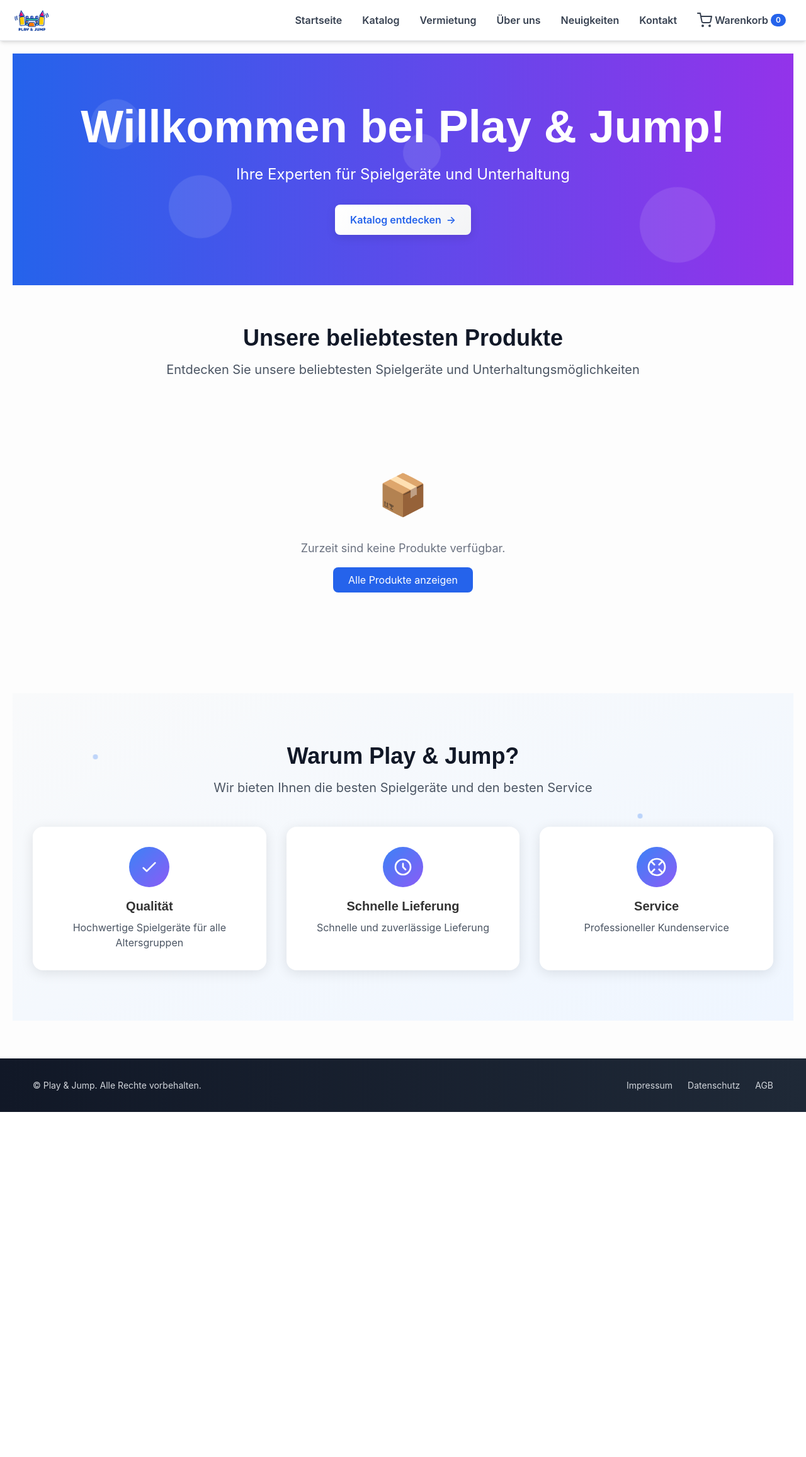
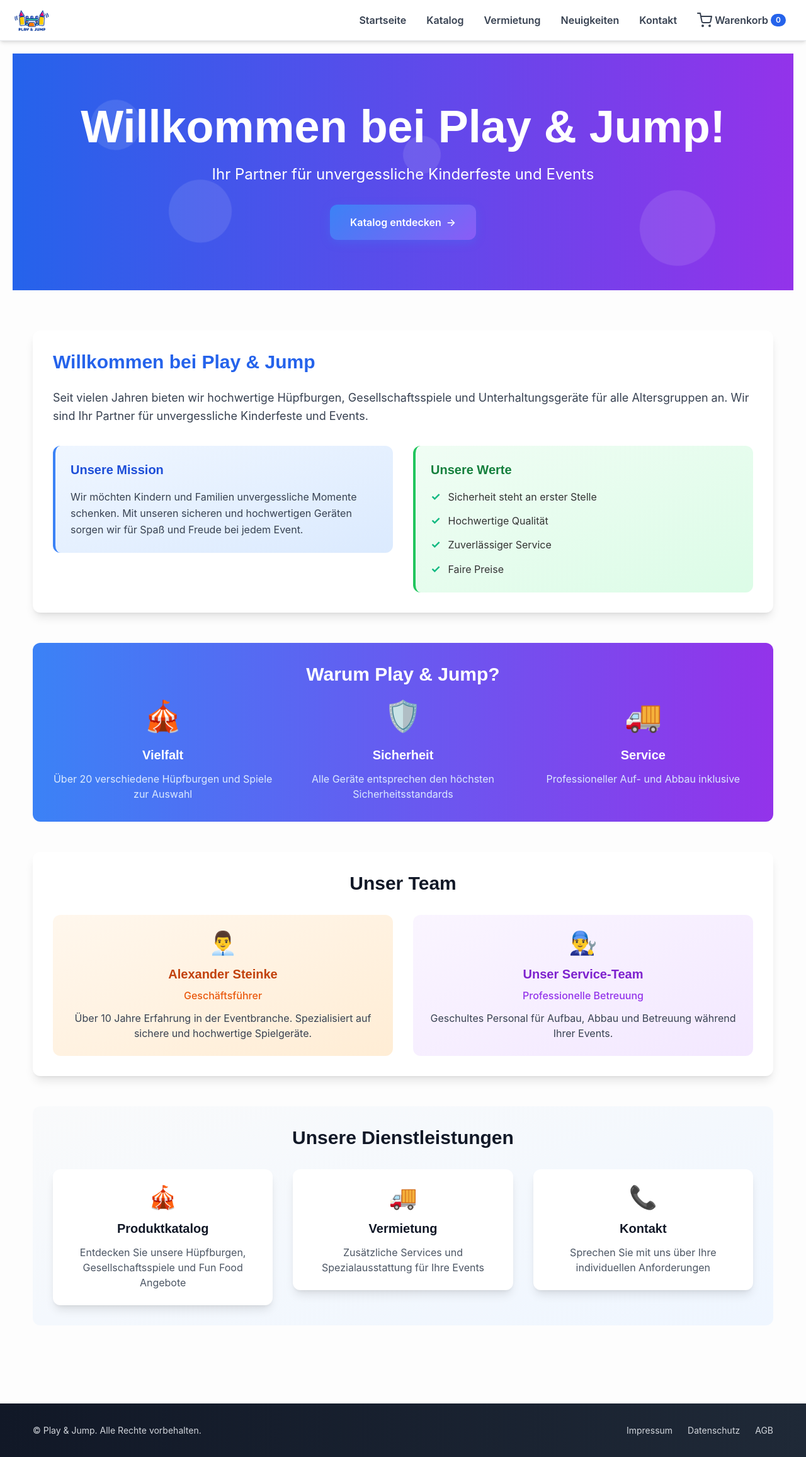
Before and after one commit to MitrofanovDm89/PlayAndJump, a Django app: page / in a window 1280 px wide. Shown: the whole page at 63% size. Before the commit the page ends 1766 px from the top, so only its background shows below. Run offline with Django 5.2, Linux system fonts and the light colour scheme; data that the repository does not hold is empty; some libraries are stand-ins or nearby versions.

Commit message:
refactor: перенести Über Uns на главную страницу и убрать дублирование контента

```diff
--- a/main/templates/main/home.html
+++ b/main/templates/main/home.html
@@ -19,7 +19,7 @@
   <div class="max-w-7xl mx-auto px-4 sm:px-6 lg:px-8 text-center relative z-10">
     <h1 class="text-5xl md:text-7xl font-bold mb-6 animate-fade-in-up">Willkommen bei Play & Jump!</h1>
     <p class="text-xl md:text-2xl mb-8 max-w-3xl mx-auto animate-fade-in-up-delay">
-      Ihre Experten für Spielgeräte und Unterhaltung
+      Ihr Partner für unvergessliche Kinderfeste und Events
     </p>
     <div class="animate-fade-in-up-delay-2">
       <a href="/katalog/" class="cta-button primary-btn">
@@ -30,110 +30,128 @@
   </div>
 </div>
 
-<!-- Featured Products Section -->
+<!-- Main Content -->
 <div class="max-w-7xl mx-auto px-4 sm:px-6 lg:px-8 py-16">
-  <div class="text-center mb-12">
-    <h2 class="text-4xl font-bold text-gray-900 mb-4 animate-on-scroll">Unsere beliebtesten Produkte</h2>
-    <p class="text-xl text-gray-600 max-w-3xl mx-auto animate-on-scroll-delay">
-      Entdecken Sie unsere beliebtesten Spielgeräte und Unterhaltungsmöglichkeiten
+  <!-- Welcome Section -->
+  <div class="bg-white rounded-xl shadow-lg p-8 mb-12 animate-on-scroll">
+    <h2 class="text-3xl font-bold mb-6 text-blue-600">Willkommen bei Play & Jump</h2>
+    <p class="text-lg mb-8 text-gray-700 leading-relaxed">
+      Seit vielen Jahren bieten wir hochwertige Hüpfburgen, Gesellschaftsspiele und Unterhaltungsgeräte
+      für alle Altersgruppen an. Wir sind Ihr Partner für unvergessliche Kinderfeste und Events.
     </p>
-  </div>
 
-  <div class="grid grid-cols-1 md:grid-cols-2 lg:grid-cols-3 gap-8">
-    {% for product in featured %}
-      <div class="product-card animate-on-scroll" data-delay="{{ forloop.counter0|add:0 }}">
-        <div class="bg-white rounded-xl shadow-lg overflow-hidden hover:shadow-2xl transition-all duration-500 transform hover:-translate-y-2">
-          <a href="{% url 'product_detail' slug=product.slug %}">
-            {% if product.image %}
-              <div class="card-image-container">
-                <img src="{{ product.image.url }}"
-                     alt="{{ product.title }}"
-                     class="w-full h-48 object-cover object-center transition-transform duration-500 hover:scale-110">
-                <div class="card-overlay">
-                  <div class="price-badge">{{ product.price }} €</div>
-                </div>
-              </div>
-            {% endif %}
-            <div class="p-6">
-              <h3 class="text-xl font-semibold text-gray-900 mb-2">{{ product.title }}</h3>
-              <p class="text-2xl font-bold text-blue-600">{{ product.price }} €</p>
-              <div class="mt-4">
-                <span class="details-btn">Details ansehen →</span>
-              </div>
-            </div>
-          </a>
+    <div class="grid md:grid-cols-2 gap-8 mt-8">
+      <div class="mission-card animate-on-scroll">
+        <div class="bg-gradient-to-br from-blue-50 to-blue-100 p-6 rounded-xl border-l-4 border-blue-500">
+          <h3 class="text-xl font-semibold mb-4 text-blue-700">Unsere Mission</h3>
+          <p class="text-gray-700 leading-relaxed">
+            Wir möchten Kindern und Familien unvergessliche Momente schenken.
+            Mit unseren sicheren und hochwertigen Geräten sorgen wir für Spaß und Freude bei jedem Event.
+          </p>
         </div>
       </div>
-    {% empty %}
-      <div class="col-span-full text-center py-12 animate-on-scroll">
-        <div class="empty-state">
-          <div class="empty-icon">📦</div>
-          <p class="text-gray-500 text-lg">Zurzeit sind keine Produkte verfügbar.</p>
-          <a href="/katalog/" class="mt-4 inline-block bg-blue-600 text-white px-6 py-2 rounded-lg hover:bg-blue-700 transition-all duration-300 transform hover:scale-105">
-            Alle Produkte anzeigen
-          </a>
+
+      <div class="values-card animate-on-scroll">
+        <div class="bg-gradient-to-br from-green-50 to-green-100 p-6 rounded-xl border-l-4 border-green-500">
+          <h3 class="text-xl font-semibold mb-4 text-green-700">Unsere Werte</h3>
+          <ul class="space-y-3">
+            <li class="flex items-center">
+              <span class="check-icon">✓</span>
+              <span class="ml-3">Sicherheit steht an erster Stelle</span>
+            </li>
+            <li class="flex items-center">
+              <span class="check-icon">✓</span>
+              <span class="ml-3">Hochwertige Qualität</span>
+            </li>
+            <li class="flex items-center">
+              <span class="check-icon">✓</span>
+              <span class="ml-3">Zuverlässiger Service</span>
+            </li>
+            <li class="flex items-center">
+              <span class="check-icon">✓</span>
+              <span class="ml-3">Faire Preise</span>
+            </li>
+          </ul>
         </div>
       </div>
-    {% endfor %}
-  </div>
-</div>
-
-<!-- Features Section with Motion Design -->
-<div class="bg-gradient-to-br from-gray-50 to-blue-50 py-20 relative overflow-hidden">
-  <!-- Animated background elements -->
-  <div class="absolute inset-0">
-    <div class="moving-dots">
-      <div class="dot dot-1"></div>
-      <div class="dot dot-2"></div>
-      <div class="dot dot-3"></div>
-      <div class="dot dot-4"></div>
-      <div class="dot dot-5"></div>
     </div>
   </div>
 
-  <div class="max-w-7xl mx-auto px-4 sm:px-6 lg:px-8 relative z-10">
-    <div class="text-center mb-12">
-      <h2 class="text-4xl font-bold text-gray-900 mb-4 animate-on-scroll">Warum Play & Jump?</h2>
-      <p class="text-xl text-gray-600 max-w-3xl mx-auto animate-on-scroll-delay">
-        Wir bieten Ihnen die besten Spielgeräte und den besten Service
-      </p>
+  <!-- Why Choose Us Section -->
+  <div class="bg-gradient-to-r from-blue-500 to-purple-600 text-white rounded-xl p-8 mb-12 animate-on-scroll">
+    <h2 class="text-3xl font-bold mb-8 text-center">Warum Play & Jump?</h2>
+    <div class="grid md:grid-cols-3 gap-8">
+      <div class="feature-card text-center">
+        <div class="text-5xl mb-4 animate-bounce">🎪</div>
+        <h3 class="text-xl font-semibold mb-3">Vielfalt</h3>
+        <p class="text-blue-100">Über 20 verschiedene Hüpfburgen und Spiele zur Auswahl</p>
+      </div>
+      <div class="feature-card text-center">
+        <div class="text-5xl mb-4 animate-bounce">🛡️</div>
+        <h3 class="text-xl font-semibold mb-3">Sicherheit</h3>
+        <p class="text-blue-100">Alle Geräte entsprechen den höchsten Sicherheitsstandards</p>
+      </div>
+      <div class="feature-card text-center">
+        <div class="text-5xl mb-4 animate-bounce">🚚</div>
+        <h3 class="text-xl font-semibold mb-3">Service</h3>
+        <p class="text-blue-100">Professioneller Auf- und Abbau inklusive</p>
+      </div>
     </div>
+  </div>
 
-    <div class="grid grid-cols-1 md:grid-cols-3 gap-8">
-      <div class="feature-card animate-on-scroll">
-        <div class="text-center">
-          <div class="feature-icon">
-            <svg class="w-8 h-8 text-white" fill="none" stroke="currentColor" viewBox="0 0 24 24">
-              <path stroke-linecap="round" stroke-linejoin="round" stroke-width="2" d="M5 13l4 4L19 7"></path>
-            </svg>
-          </div>
-          <h3 class="text-xl font-semibold mb-2">Qualität</h3>
-          <p class="text-gray-600">Hochwertige Spielgeräte für alle Altersgruppen</p>
+  <!-- Team Section -->
+  <div class="bg-white rounded-xl shadow-lg p-8 mb-12 animate-on-scroll">
+    <h2 class="text-3xl font-bold mb-8 text-center text-gray-900">Unser Team</h2>
+    <div class="grid md:grid-cols-2 gap-8">
+      <div class="team-card">
+        <div class="bg-gradient-to-br from-orange-50 to-orange-100 p-6 rounded-xl text-center">
+          <div class="text-4xl mb-4">👨‍💼</div>
+          <h3 class="text-xl font-semibold mb-2 text-orange-700">Alexander Steinke</h3>
+          <p class="text-orange-600 font-medium">Geschäftsführer</p>
+          <p class="text-gray-700 mt-3">
+            Über 10 Jahre Erfahrung in der Eventbranche.
+            Spezialisiert auf sichere und hochwertige Spielgeräte.
+          </p>
         </div>
       </div>
-
-      <div class="feature-card animate-on-scroll" data-delay="200">
-        <div class="text-center">
-          <div class="feature-icon">
-            <svg class="w-8 h-8 text-white" fill="none" stroke="currentColor" viewBox="0 0 24 24">
-              <path stroke-linecap="round" stroke-linejoin="round" stroke-width="2" d="M12 8v4l3 3m6-3a9 9 0 11-18 0 9 9 0 0118 0z"></path>
-            </svg>
-          </div>
-          <h3 class="text-xl font-semibold mb-2">Schnelle Lieferung</h3>
-          <p class="text-gray-600">Schnelle und zuverlässige Lieferung</p>
+      <div class="team-card">
+        <div class="bg-gradient-to-br from-purple-50 to-purple-100 p-6 rounded-xl text-center">
+          <div class="text-4xl mb-4">👨‍🔧</div>
+          <h3 class="text-xl font-semibold mb-2 text-purple-700">Unser Service-Team</h3>
+          <p class="text-purple-600 font-medium">Professionelle Betreuung</p>
+          <p class="text-gray-700 mt-3">
+            Geschultes Personal für Aufbau, Abbau und Betreuung
+            während Ihrer Events.
+          </p>
         </div>
       </div>
+    </div>
+  </div>
 
-      <div class="feature-card animate-on-scroll" data-delay="400">
-        <div class="text-center">
-          <div class="feature-icon">
-            <svg class="w-8 h-8 text-white" fill="none" stroke="currentColor" viewBox="0 0 24 24">
-              <path stroke-linecap="round" stroke-linejoin="round" stroke-width="2" d="M18.364 5.636l-3.536 3.536m0 5.656l3.536 3.536M9.172 9.172L5.636 5.636m3.536 9.192L5.636 18.364M12 2.25a9.75 9.75 0 100 19.5 9.75 9.75 0 000-19.5z"></path>
-            </svg>
-          </div>
-          <h3 class="text-xl font-semibold mb-2">Service</h3>
-          <p class="text-gray-600">Professioneller Kundenservice</p>
-        </div>
+  <!-- Quick Links Section -->
+  <div class="bg-gradient-to-br from-gray-50 to-blue-50 rounded-xl p-8 animate-on-scroll">
+    <h2 class="text-3xl font-bold mb-8 text-center text-gray-900">Unsere Dienstleistungen</h2>
+    <div class="grid md:grid-cols-3 gap-8">
+      <div class="service-link-card">
+        <a href="/katalog/" class="block bg-white rounded-xl shadow-lg p-6 hover:shadow-2xl transition-all duration-500 transform hover:-translate-y-2">
+          <div class="text-4xl mb-4 text-center">🎪</div>
+          <h3 class="text-xl font-semibold mb-3 text-center text-gray-900">Produktkatalog</h3>
+          <p class="text-gray-600 text-center">Entdecken Sie unsere Hüpfburgen, Gesellschaftsspiele und Fun Food Angebote</p>
+        </a>
+      </div>
+      <div class="service-link-card">
+        <a href="/vermietung/" class="block bg-white rounded-xl shadow-lg p-6 hover:shadow-2xl transition-all duration-500 transform hover:-translate-y-2">
+          <div class="text-4xl mb-4 text-center">🚚</div>
+          <h3 class="text-xl font-semibold mb-3 text-center text-gray-900">Vermietung</h3>
+          <p class="text-gray-600 text-center">Zusätzliche Services und Spezialausstattung für Ihre Events</p>
+        </a>
+      </div>
+      <div class="service-link-card">
+        <a href="/kontakt/" class="block bg-white rounded-xl shadow-lg p-6 hover:shadow-2xl transition-all duration-500 transform hover:-translate-y-2">
+          <div class="text-4xl mb-4 text-center">📞</div>
+          <h3 class="text-xl font-semibold mb-3 text-center text-gray-900">Kontakt</h3>
+          <p class="text-gray-600 text-center">Sprechen Sie mit uns über Ihre individuellen Anforderungen</p>
+        </a>
       </div>
     </div>
   </div>
@@ -221,158 +239,31 @@
   .cta-button {
     display: inline-flex;
     align-items: center;
-    gap: 8px;
-    padding: 12px 24px;
-    border-radius: 8px;
+    gap: 0.5rem;
+    background: linear-gradient(135deg, #3b82f6, #8b5cf6);
+    color: white;
+    padding: 1rem 2rem;
+    border-radius: 0.75rem;
     font-weight: 600;
+    text-decoration: none;
     transition: all 0.3s ease;
-    position: relative;
-    overflow: hidden;
+    box-shadow: 0 4px 15px rgba(59, 130, 246, 0.3);
   }
 
-  .primary-btn {
-    background: linear-gradient(135deg, #ffffff 0%, #f3f4f6 100%);
-    color: #2563eb;
-    box-shadow: 0 4px 15px rgba(0, 0, 0, 0.1);
-  }
-
-  .primary-btn:hover {
+  .cta-button:hover {
     transform: translateY(-2px);
-    box-shadow: 0 8px 25px rgba(0, 0, 0, 0.15);
+    box-shadow: 0 8px 25px rgba(59, 130, 246, 0.4);
   }
 
   .btn-icon {
     transition: transform 0.3s ease;
   }
 
-  .primary-btn:hover .btn-icon {
+  .cta-button:hover .btn-icon {
     transform: translateX(4px);
   }
 
-  /* Product cards */
-  .product-card {
-    transition: all 0.3s ease;
-  }
-
-  .card-image-container {
-    position: relative;
-    overflow: hidden;
-  }
-
-  .card-overlay {
-    position: absolute;
-    top: 0;
-    left: 0;
-    right: 0;
-    bottom: 0;
-    background: linear-gradient(135deg, rgba(37, 99, 235, 0.8) 0%, rgba(147, 51, 234, 0.8) 100%);
-    opacity: 0;
-    transition: all 0.3s ease;
-    display: flex;
-    align-items: center;
-    justify-content: center;
-  }
-
-  .product-card:hover .card-overlay {
-    opacity: 1;
-  }
-
-  .price-badge {
-    background: rgba(255, 255, 255, 0.9);
-    color: #2563eb;
-    padding: 8px 16px;
-    border-radius: 20px;
-    font-weight: 600;
-    font-size: 1.1rem;
-  }
-
-  .details-btn {
-    color: #2563eb;
-    font-weight: 600;
-    transition: all 0.3s ease;
-  }
-
-  .product-card:hover .details-btn {
-    transform: translateX(8px);
-  }
-
-  /* Feature cards */
-  .feature-card {
-    background: white;
-    padding: 2rem;
-    border-radius: 16px;
-    box-shadow: 0 4px 20px rgba(0, 0, 0, 0.1);
-    transition: all 0.3s ease;
-  }
-
-  .feature-card:hover {
-    transform: translateY(-8px);
-    box-shadow: 0 8px 30px rgba(0, 0, 0, 0.15);
-  }
-
-  .feature-icon {
-    width: 64px;
-    height: 64px;
-    background: linear-gradient(135deg, #3b82f6 0%, #8b5cf6 100%);
-    border-radius: 50%;
-    display: flex;
-    align-items: center;
-    justify-content: center;
-    margin: 0 auto 1rem;
-    transition: all 0.3s ease;
-  }
-
-  .feature-card:hover .feature-icon {
-    transform: scale(1.1);
-  }
-
-  /* Moving dots */
-  .moving-dots {
-    position: absolute;
-    width: 100%;
-    height: 100%;
-    overflow: hidden;
-  }
-
-  .dot {
-    position: absolute;
-    width: 8px;
-    height: 8px;
-    background: rgba(59, 130, 246, 0.3);
-    border-radius: 50%;
-    animation: moveDot 8s linear infinite;
-  }
-
-  .dot-1 { top: 20%; left: 10%; animation-delay: 0s; }
-  .dot-2 { top: 40%; right: 20%; animation-delay: 2s; }
-  .dot-3 { bottom: 30%; left: 30%; animation-delay: 4s; }
-  .dot-4 { top: 60%; left: 60%; animation-delay: 6s; }
-  .dot-5 { bottom: 20%; right: 10%; animation-delay: 1s; }
-
-  @keyframes moveDot {
-    0% { transform: translateY(0px) translateX(0px); }
-    50% { transform: translateY(-20px) translateX(10px); }
-    100% { transform: translateY(0px) translateX(0px); }
-  }
-
-  /* Empty state */
-  .empty-state {
-    padding: 3rem;
-  }
-
-  .empty-icon {
-    font-size: 4rem;
-    margin-bottom: 1rem;
-    animation: bounce 2s infinite;
-  }
-
-  @keyframes bounce {
-    0%, 20%, 50%, 80%, 100% { transform: translateY(0); }
-    40% { transform: translateY(-10px); }
-    60% { transform: translateY(-5px); }
-  }
-
-  /* Scroll animations */
+  /* Cards and sections */
   .animate-on-scroll {
     opacity: 0;
     transform: translateY(30px);
@@ -384,8 +275,35 @@
     transform: translateY(0);
   }
 
-  .animate-on-scroll-delay {
-    transition-delay: 0.2s;
+  .mission-card, .values-card, .feature-card, .team-card, .service-link-card {
+    transition: all 0.3s ease;
+  }
+
+  .mission-card:hover, .values-card:hover, .feature-card:hover, .team-card:hover {
+    transform: translateY(-4px);
+  }
+
+  .check-icon {
+    color: #10b981;
+    font-weight: bold;
+    font-size: 1.1rem;
+  }
+
+  /* Bounce animation */
+  .animate-bounce {
+    animation: bounce 2s infinite;
+  }
+
+  @keyframes bounce {
+    0%, 20%, 50%, 80%, 100% {
+      transform: translateY(0);
+    }
+    40% {
+      transform: translateY(-10px);
+    }
+    60% {
+      transform: translateY(-5px);
+    }
   }
 </style>
 
@@ -410,9 +328,9 @@
     const animatedElements = document.querySelectorAll('.animate-on-scroll');
     animatedElements.forEach(el => observer.observe(el));
 
-    // Add hover effects for product cards
-    const productCards = document.querySelectorAll('.product-card');
-    productCards.forEach(card => {
+    // Add hover effects for cards
+    const cards = document.querySelectorAll('.mission-card, .values-card, .feature-card, .team-card, .service-link-card');
+    cards.forEach(card => {
       card.addEventListener('mouseenter', () => {
         card.style.transform = 'translateY(-8px)';
       });
--- a/main/templates/main/partials/navbar.html
+++ b/main/templates/main/partials/navbar.html
@@ -13,7 +13,6 @@
         <a href="/" class="text-gray-700 hover:text-blue-600 font-semibold transition">Startseite</a>
         <a href="/katalog/" class="text-gray-700 hover:text-blue-600 font-semibold transition">Katalog</a>
         <a href="/vermietung/" class="text-gray-700 hover:text-blue-600 font-semibold transition">Vermietung</a>
-        <a href="/ueber-uns/" class="text-gray-700 hover:text-blue-600 font-semibold transition">Über uns</a>
         <a href="/neuigkeiten/" class="text-gray-700 hover:text-blue-600 font-semibold transition">Neuigkeiten</a>
         <a href="/kontakt/" class="text-gray-700 hover:text-blue-600 font-semibold transition">Kontakt</a>
         <a href="/cart/" class="relative text-gray-700 hover:text-blue-600 font-semibold transition flex items-center">
@@ -38,7 +37,6 @@
     <a href="/" class="block py-2 text-gray-700 hover:text-blue-600 font-semibold transition">Startseite</a>
     <a href="/katalog/" class="block py-2 text-gray-700 hover:text-blue-600 font-semibold transition">Katalog</a>
     <a href="/vermietung/" class="block py-2 text-gray-700 hover:text-blue-600 font-semibold transition">Vermietung</a>
-    <a href="/ueber-uns/" class="block py-2 text-gray-700 hover:text-blue-600 font-semibold transition">Über uns</a>
     <a href="/neuigkeiten/" class="block py-2 text-gray-700 hover:text-blue-600 font-semibold transition">Neuigkeiten</a>
     <a href="/kontakt/" class="block py-2 text-gray-700 hover:text-blue-600 font-semibold transition">Kontakt</a>
     <a href="/cart/" class="block py-2 text-gray-700 hover:text-blue-600 font-semibold transition flex items-center">
--- a/main/urls.py
+++ b/main/urls.py
@@ -7,7 +7,6 @@ urlpatterns = [
     path('agb/', views.agb, name='agb'),
     path('impressum/', views.impressum, name='impressum'),
     path('datenschutz/', views.datenschutz, name='datenschutz'),
-    path('ueber-uns/', views.ueber_uns, name='ueber_uns'),
     path('vermietung/', views.vermietung, name='vermietung'),
     path('neuigkeiten/', views.neuigkeiten, name='neuigkeiten'),
     path('cart/', views.cart, name='cart'),
--- a/main/views.py
+++ b/main/views.py
@@ -5,8 +5,8 @@ from datetime import date, timedelta
 import json
 
 def home(request):
-    featured = Product.objects.filter(is_active=True).order_by('?')[:4]  # Random 4 products
-    return render(request, 'main/home.html', {'featured': featured})
+    """Главная страница - визитка компании"""
+    return render(request, 'main/home.html')
 
 def kontakt(request):
     return render(request, 'main/kontakt.html')
@@ -19,9 +19,6 @@ def impressum(request):
 
 def datenschutz(request):
     return render(request, 'main/datenschutz.html')
-
-def ueber_uns(request):
-    return render(request, 'main/ueber_uns.html')
 
 def vermietung(request):
     """Страница аренды оборудования"""
```
Also changed, not shown: main/templates/main/ueber_uns.html (deleted, +0 -273 lines).
